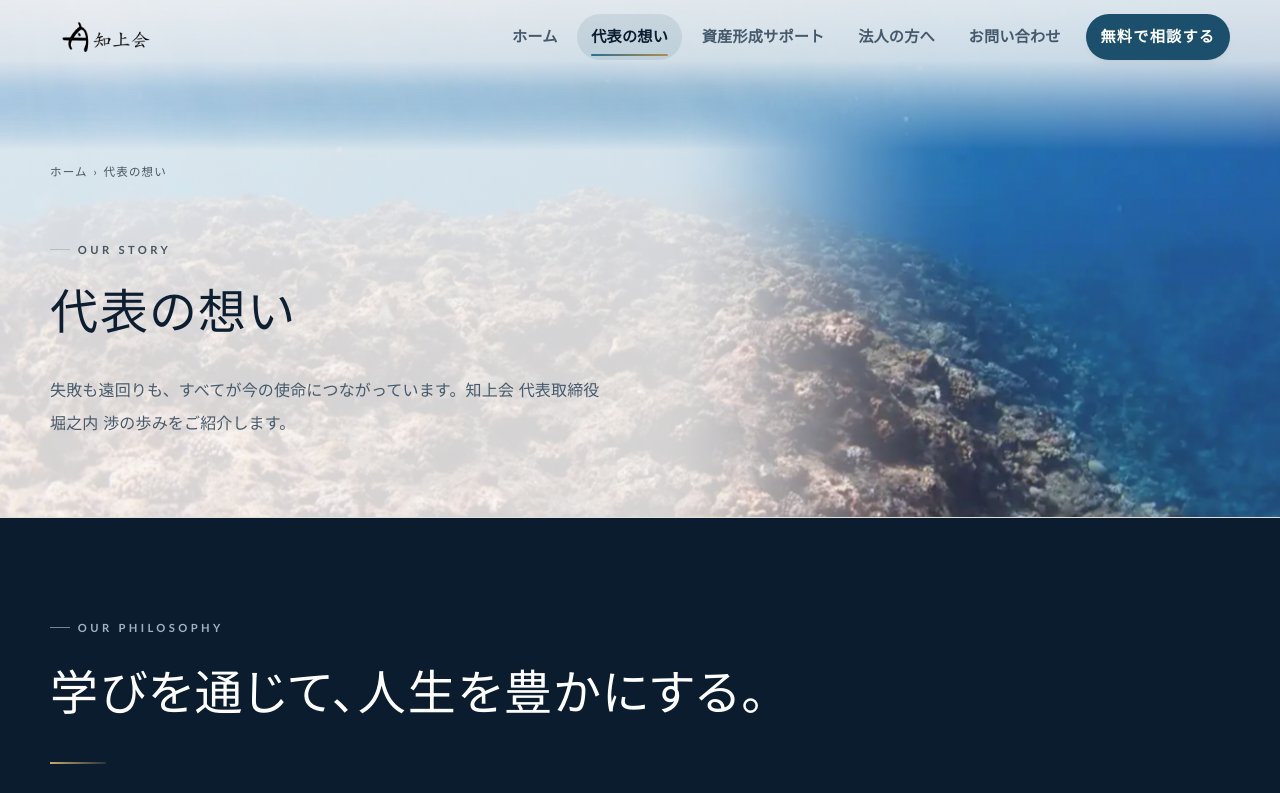
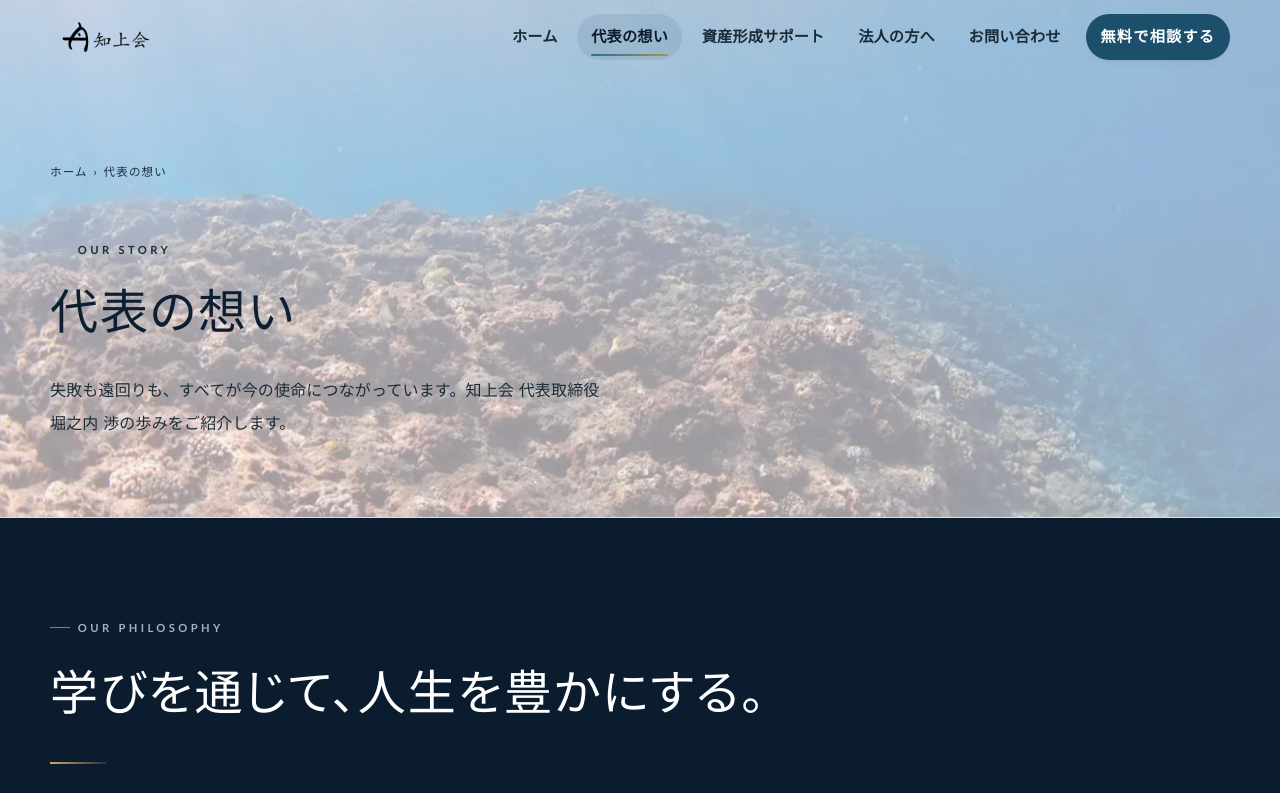
Before and after one commit to playmark0227-svg/chijokai-site, a plain HTML site: page story.html in a window 1280 px wide. Shown: the top 793 px of the page. Drawn offline with Linux system fonts and the light colour scheme.

Commit message:
見出し帯の白い幕を、写真全体に均一で薄くかける形に戻す
「一部だけスモークをかけるのはやめてほしい。同じ色にして、
白のスモークは全体に薄く」というご指示への対応
（代表の想い／資産形成サポート／法人の方へ／お問い合わせ）。

■ 変更
  ・文字の後ろだけに敷いていた白い下地、ナビの後ろの帯を撤去。
  ・写真の上に、同じ濃さの白（紙色 60%）を一枚だけ全体にかける。
    以前の白 72%（写真の不透明度 .28）よりはっきり薄い。
  ・白を薄くしたぶん、帯の中の本文・パンくず・英字ラベルを
    --ink（#1a2b38）に。見出しはもともと --deep。
  ・写真つきの見出し帯がある4ページでは、PC幅（961px〜）のナビも
    スクロールするまで --ink に（960px 以下はドロワーなので対象外）。
    トップと privacy.html の配色は変えていない。

■ 検証（実際の写真とレイアウトを再現し、CSS の値を読み取って実測）
  4ページ × 390/1024/1180/1440px の16通りで、本文・パンくず・
  英字ラベル・見出し・ナビすべて WCAG AA（4.5:1）以上。最低 5.11:1。
  文字色が元のままだと、白を 78% にしても本文が基準に届かないため、
  文字色の変更とセットにしている。

Co-Authored-By: Claude Opus 5 <noreply@anthropic.com>

```diff
--- a/assets/css/style.css
+++ b/assets/css/style.css
@@ -1416,11 +1416,10 @@ a.card:focus-visible, .next-card:focus-visible { transform: translateY(calc(var(
 .cta-band .photo-bg img { opacity: .94; filter: saturate(1.04) brightness(1); }
 /* 明色セクション用：うっすら */
 /* 下層ページの見出し帯。
-   写真全体に白い幕をかけると、文字のない右側まで写真が霞んでしまう
-   （「白いスモークがかかりすぎて見にくい」と先方指摘）。
-   写真はほぼそのままの濃さで敷き、紙色の下地は文字ブロックの後ろにだけ置く
-   （.page-hero.has-photo-bg > .wrap::before）。 */
-.page-hero .photo-bg img { opacity: .9; filter: saturate(.9); }
+   白い幕は写真全体に同じ濃さで一枚だけかける（場所によって濃さを変えない）。
+   以前の不透明度 .28（白 72%）は「白すぎて見にくい」、文字の後ろだけ白くした
+   版は「一部だけスモークがかかっている」とのご指摘を受け、白 60% の均一に。
+   白を薄くしたぶん、帯の中の文字は一段濃い色にして読みやすさを保つ（下記）。 */
 /* 薄地セクションに写真を敷くとき。見出し帯と同じ考え方で、
    文字が乗る左側は地色で締め、右側は写真をそのまま見せる。 */
 .section--tint.has-photo-bg .photo-bg img { opacity: .30; filter: saturate(.62) contrast(.96); }
@@ -1449,45 +1448,27 @@ a.card:focus-visible, .next-card:focus-visible { transform: translateY(calc(var(
       linear-gradient(180deg, rgba(236,235,231,.42), rgba(236,235,231,.10) 40%, rgba(236,235,231,1) 100%);
   }
 }
-/* ナビが帯の上に横並びになる幅（961px〜）だけ、ヘッダーの後ろを紙色でうすく締める。
-   それより狭いとナビは地色つきのドロワーに畳まれるので、写真をそのまま見せる。 */
-.page-hero .photo-bg::after { content: ""; position: absolute; inset: 0; }
+.page-hero .photo-bg::after {
+  content: ""; position: absolute; inset: 0;
+  background: rgba(250,249,247,.6);
+}
+/* 白を薄くした分、帯の中の文字は濃紺にする。
+   本文・パンくず・英字ラベルを --ink（#1a2b38）に。見出しはもともと --deep。
+   4ページ×4幅で、写真のいちばん暗い所に文字が重なっても AA（4.5:1）以上。 */
+.page-hero.has-photo-bg p,
+.page-hero.has-photo-bg .breadcrumb,
+.page-hero.has-photo-bg .eyebrow { color: var(--ink); }
+/* 写真つきの見出し帯の上では、ナビもスクロールするまで同じ濃さに。
+   960px 以下はナビが地色つきのドロワーに畳まれるので対象外。 */
 @media (min-width: 961px) {
-  .page-hero .photo-bg::after {
-    background: linear-gradient(180deg,
-      rgba(250,249,247,.86) 0, rgba(250,249,247,.78) 60px,
-      rgba(250,249,247,.40) 100px, rgba(250,249,247,0) 150px);
-  }
-}
-/* 文字ブロックの後ろにだけ敷く紙色の下地。
-   帯の左端から、本文の列（600px）の330px先までを覆う。右端は320pxかけて
-   写真に溶かす。濃さの落ち方は始まりと終わりをなだらかにした S 字（smoothstep）で、
-   直線的に落とすと濃い写真との境目が縦の線に見えてしまうのを避けている。
-   上端は64pxでぼかす。
-   文字がのる所は不透明度 .82 で、写真はうっすら透けたまま、どの写真・
-   どの画面幅でも文字は AA（4.5:1）を満たす（4ページ×4幅で実測）。
-   狭い画面では本文が横いっぱいになるため下地も全幅になり、
-   写真は見出しの上の余白に帯として見える。 */
-/* 写真が透ける分、いちばん淡い英字ラベル（--muted）はここだけパンくずと同じ濃さに */
-.page-hero.has-photo-bg .eyebrow { color: var(--crumb-ink); }
-.page-hero.has-photo-bg > .wrap { position: relative; }
-.page-hero.has-photo-bg > .wrap::before {
-  content: ""; position: absolute; z-index: -1; pointer-events: none;
-  top: -64px; bottom: -200px;
-  left: calc((100% - 100vw) / 2);
-  width: calc((100vw - 100%) / 2 + var(--measure-col) + 330px);
-  background: linear-gradient(90deg,
-    rgba(250,249,247,.82) calc(100% - 320px),
-    rgba(250,249,247,.80) calc(100% - 290px),
-    rgba(250,249,247,.72) calc(100% - 250px),
-    rgba(250,249,247,.60) calc(100% - 210px),
-    rgba(250,249,247,.45) calc(100% - 170px),
-    rgba(250,249,247,.30) calc(100% - 130px),
-    rgba(250,249,247,.16) calc(100% - 90px),
-    rgba(250,249,247,.05) calc(100% - 50px),
-    rgba(250,249,247,0) 100%);
-  -webkit-mask-image: linear-gradient(180deg, transparent 0, rgba(0,0,0,.35) 24px, #000 64px);
-          mask-image: linear-gradient(180deg, transparent 0, rgba(0,0,0,.35) 24px, #000 64px);
+  body:is([data-page="story"], [data-page="service"], [data-page="solutions"], [data-page="contact"])
+    .site-header:not(.scrolled) .nav__links a { color: var(--ink); }
+  body:is([data-page="story"], [data-page="service"], [data-page="solutions"], [data-page="contact"])
+    .site-header:not(.scrolled) .nav__links a:hover,
+  body:is([data-page="story"], [data-page="service"], [data-page="solutions"], [data-page="contact"])
+    .site-header:not(.scrolled) .nav__links a[aria-current="page"] { color: var(--deep); }
+  body:is([data-page="story"], [data-page="service"], [data-page="solutions"], [data-page="contact"])
+    .site-header:not(.scrolled) .nav__links a.nav__cta { color: #fff; }
 }
 /* 濃色セクション：見出し・本文が乗る上帯と、カードが乗る下帯だけを締め、
    中央の水平線はできるだけ素の明るさで見せる */
@@ -1644,7 +1625,7 @@ a.card:focus-visible, .next-card:focus-visible { transform: translateY(calc(var(
   body { background: #fff; color: #000; }
   .hero--cinematic, .section--deep, .cta-band, .creed, .site-footer,
   .card--sea { background: #fff !important; color: #000 !important; }
-  .photo-bg, .hero__bg, .page-hero > .wrap::before { display: none !important; }
+  .photo-bg, .hero__bg { display: none !important; }
   .hero--cinematic .hero__title, .hero--cinematic .hero__sub,
   .hero--cinematic .hero__facts dd, .hero--cinematic .hero__facts dt,
   .hero--cinematic .hero__facts b, .hero--cinematic .hero__facts span,
--- a/story.html
+++ b/story.html
@@ -18,7 +18,7 @@
 <meta property="og:image:width" content="1200">
 <meta property="og:image:height" content="630">
 <meta property="og:image:alt" content="お金の知識が、これからの安心をつくる。｜株式会社知上会">
-<link rel="stylesheet" href="assets/css/style.css?v=3e9282ac">
+<link rel="stylesheet" href="assets/css/style.css?v=c6864396">
 <script>document.documentElement.className+=" js";/* main.js が届かなかった場合は js クラスを外し、演出前提で隠れている本文を必ず表示する */setTimeout(function(){if(!window.__chijoukaiReady){var r=document.documentElement;r.className=r.className.replace(/\bjs\b/,"")}},2500)</script>
 <link rel="icon" href="assets/img/favicon.png" type="image/png" sizes="192x192">
 <link rel="apple-touch-icon" href="assets/img/apple-touch-icon.png">
```
Also changed, not shown: 404.html (+1 -1 lines), contact.html (+1 -1 lines), index.html (+1 -1 lines), privacy.html (+1 -1 lines), service.html (+1 -1 lines), solutions.html (+1 -1 lines).
